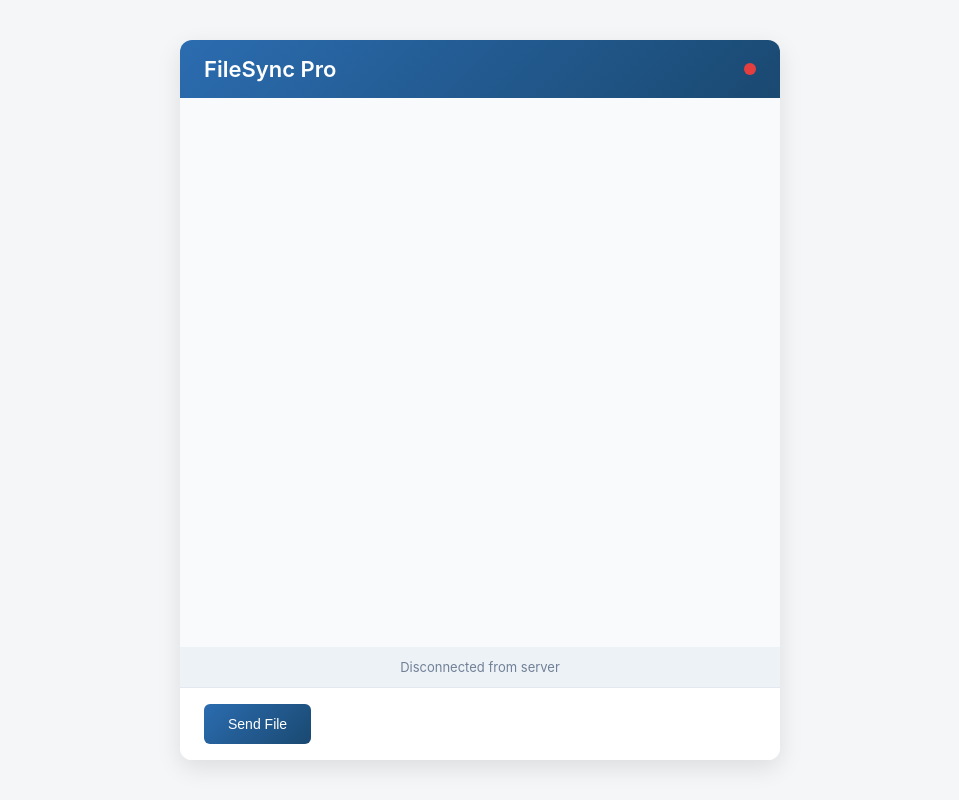
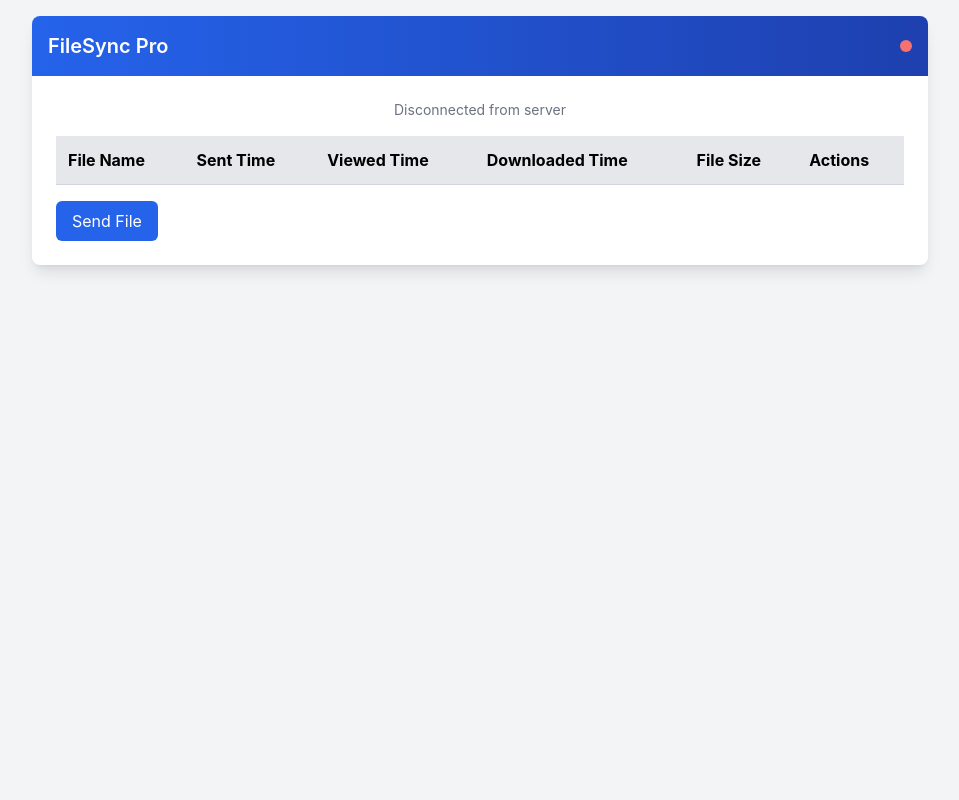
Before and after one commit to Nedlloyd1990/filesync-pro, a website: page index.html in a window 1280 px wide. Shown: the whole page, without its empty margins (160-1119 px from the left). Drawn offline with nearby package versions, Linux system fonts and the light colour scheme.

Commit message:
index.html

```diff
--- a/index.html
+++ b/index.html
@@ -4,188 +4,94 @@
     <meta charset="UTF-8">
     <meta name="viewport" content="width=device-width, initial-scale=1.0">
     <title>FileSync Pro</title>
+    <script src="https://cdn.tailwindcss.com"></script>
     <style>
         body {
             font-family: 'Inter', -apple-system, BlinkMacSystemFont, sans-serif;
-            margin: 0;
-            background-color: #f4f6f8;
-            display: flex;
-            justify-content: center;
-            align-items: center;
-            height: 100vh;
-            color: #2d3748;
         }
-
-        .container {
-            width: 100%;
-            max-width: 600px;
-            background-color: #ffffff;
-            box-shadow: 0 8px 24px rgba(0, 0, 0, 0.1);
-            border-radius: 12px;
-            overflow: hidden;
-            display: flex;
-            flex-direction: column;
-            height: 90vh;
+        .table-container {
+            max-height: calc(100vh - 200px);
+            overflow-y: auto;
         }
-
-        .header {
-            background: linear-gradient(135deg, #2b6cb0, #1a4971);
-            color: white;
-            padding: 16px 24px;
-            display: flex;
-            align-items: center;
-            justify-content: space-between;
-            font-size: 20px;
-            font-weight: 600;
+        th, td {
+            padding: 12px;
+            text-align: left;
         }
-
-        .header .logo {
-            font-size: 22px;
-        }
-
-        .header .status-dot {
-            width: 12px;
-            height: 12px;
-            background-color: #38a169;
-            border-radius: 50%;
-        }
-
-        .file-area {
-            flex: 1;
-            padding: 24px;
-            overflow-y: auto;
-            background-color: #f9fafb;
-        }
-
-        .file-message {
-            margin: 16px 0;
-            padding: 12px 16px;
-            border-radius: 8px;
-            max-width: 80%;
-            font-size: 14px;
-            line-height: 1.5;
-            display: flex;
-            align-items: center;
-            gap: 12px;
-            background-color: #ffffff;
-            border: 1px solid #e2e8f0;
+        .action-btn {
             transition: transform 0.2s ease;
         }
-
-        .file-message:hover {
-            transform: translateY(-2px);
-            box-shadow: 0 4px 12px rgba(0, 0, 0, 0.05);
-        }
-
-        .file-message.sent {
-            margin-left: auto;
-            background-color: #e6f0fa;
-            border-color: #bfdbfe;
-        }
-
-        .file-message.received {
-            margin-right: auto;
-        }
-
-        .file-link {
-            color: #2b6cb0;
-            text-decoration: none;
-            font-weight: 500;
-        }
-
-        .file-link:hover {
-            color: #1a4971;
-            text-decoration: underline;
-        }
-
-        .file-size {
-            color: #718096;
-            font-size: 12px;
-        }
-
-        .input-area {
-            padding: 16px 24px;
-            background-color: #ffffff;
-            border-top: 1px solid #e2e8f0;
-            display: flex;
-            align-items: center;
-            gap: 12px;
-        }
-
-        #fileInput {
-            display: none;
-        }
-
-        .file-btn {
-            background: linear-gradient(135deg, #2b6cb0, #1a4971);
-            color: white;
-            padding: 12px 24px;
-            border: none;
-            border-radius: 6px;
-            cursor: pointer;
-            font-size: 14px;
-            font-weight: 500;
-        }
-
-        .file-btn:hover {
-            transform: translateY(-2px);
-            box-shadow: 0 4px 12px rgba(43, 108, 176, 0.3);
-        }
-
-        #status {
-            padding: 12px;
-            text-align: center;
-            color: #718096;
-            font-size: 13px;
-            background-color: #edf2f7;
+        .action-btn:hover {
+            transform: translateY(-1px);
         }
     </style>
 </head>
-<body>
-    <div class="container">
-        <div class="header">
-            <span class="logo">FileSync Pro</span>
-            <span class="status-dot"></span>
+<body class="bg-gray-100">
+    <div class="container mx-auto max-w-4xl bg-white shadow-lg rounded-lg overflow-hidden m-4">
+        <div class="header bg-gradient-to-r from-blue-600 to-blue-800 text-white p-4 flex justify-between items-center">
+            <span class="text-xl font-semibold">FileSync Pro</span>
+            <span id="statusDot" class="w-3 h-3 rounded-full bg-green-400"></span>
         </div>
-        <div class="file-area" id="fileArea"></div>
-        <div id="status">Connecting to server...</div>
-        <div class="input-area">
-            <button class="file-btn" onclick="document.getElementById('fileInput').click()">Send File</button>
-            <input type="file" id="fileInput" onchange="sendFile()">
+        <div class="p-6">
+            <div id="status" class="text-center text-gray-500 text-sm mb-4">Connecting to server...</div>
+            <div class="table-container">
+                <table class="w-full table-auto border-collapse">
+                    <thead class="bg-gray-200 sticky top-0">
+                        <tr>
+                            <th class="border-b border-gray-300">File Name</th>
+                            <th class="border-b border-gray-300">Sent Time</th>
+                            <th class="border-b border-gray-300">Viewed Time</th>
+                            <th class="border-b border-gray-300">Downloaded Time</th>
+                            <th class="border-b border-gray-300">File Size</th>
+                            <th class="border-b border-gray-300">Actions</th>
+                        </tr>
+                    </thead>
+                    <tbody id="fileTable"></tbody>
+                </table>
+            </div>
+            <div class="input-area mt-4 flex items-center gap-4">
+                <button class="bg-blue-600 text-white px-4 py-2 rounded-md hover:bg-blue-700 action-btn" onclick="document.getElementById('fileInput').click()">Send File</button>
+                <input type="file" id="fileInput" class="hidden" onchange="sendFile()">
+            </div>
         </div>
     </div>
 
     <script>
-        const fileArea = document.getElementById('fileArea');
+        const fileTable = document.getElementById('fileTable');
         const fileInput = document.getElementById('fileInput');
         const status = document.getElementById('status');
-        const statusDot = document.querySelector('.status-dot');
+        const statusDot = document.getElementById('statusDot');
         let socket;
 
         function initSocket() {
-            // Replace with your Render URL after deployment (e.g., wss://filesync-pro.onrender.com)
-            socket = new WebSocket('wss://filesync-pro.onrender.com');;
+            // Replace with your Render URL (e.g., wss://filesync-pro.onrender.com)
+            socket = new WebSocket('wss://your-app-name.onrender.com');
             socket.onopen = () => {
                 status.textContent = 'Connected to server';
-                statusDot.style.backgroundColor = '#38a169';
+                statusDot.classList.remove('bg-red-400');
+                statusDot.classList.add('bg-green-400');
+                console.log('WebSocket connected');
             };
             socket.onmessage = (event) => {
                 try {
                     const data = JSON.parse(event.data);
-                    if (data.fileName && data.fileContent) {
+                    if (data.fileName && data.fileContent && data.sentTime) {
                         displayFileMessage(data, false);
                     }
                 } catch (error) {
                     console.error('Error parsing message:', error);
                 }
             };
-            socket.onclose = () => {
+            socket.onclose = (event) => {
                 status.textContent = 'Disconnected from server';
-                statusDot.style.backgroundColor = '#e53e3e';
+                statusDot.classList.remove('bg-green-400');
+                statusDot.classList.add('bg-red-400');
+                console.log('WebSocket closed:', event);
             };
-            socket.onerror = () => {
+            socket.onerror = (error) => {
                 status.textContent = 'Connection error';
-                statusDot.style.backgroundColor = '#e53e3e';
+                statusDot.classList.remove('bg-green-400');
+                statusDot.classList.add('bg-red-400');
+                console.error('WebSocket error:', error);
             };
         }
 
@@ -196,13 +102,19 @@
                 alert('Server not connected. Please wait or refresh.');
                 return;
             }
+            if (file.size > 5 * 1024 * 1024) {
+                alert('File too large. Max size is 5MB.');
+                return;
+            }
 
             const reader = new FileReader();
             reader.onload = (e) => {
+                const sentTime = new Date().toISOString();
                 const fileData = {
                     fileName: file.name,
                     fileSize: file.size,
-                    fileContent: e.target.result
+                    fileContent: e.target.result,
+                    sentTime: sentTime
                 };
                 socket.send(JSON.stringify(fileData));
                 displayFileMessage(fileData, true);
@@ -212,15 +124,32 @@
         }
 
         function displayFileMessage(data, isSent) {
-            const messageDiv = document.createElement('div');
-            messageDiv.classList.add('file-message', isSent ? 'sent' : 'received');
+            const row = document.createElement('tr');
             const sizeKB = (data.fileSize / 1024).toFixed(2);
-            messageDiv.innerHTML = `
-                <a href="${data.fileContent}" download="${data.fileName}" class="file-link">${data.fileName}</a>
-                <span class="file-size">(${sizeKB} KB)</span>
+            const viewedTime = new Date().toISOString();
+            let downloadedTime = '-';
+            row.innerHTML = `
+                <td class="border-b border-gray-200">${data.fileName}</td>
+                <td class="border-b border-gray-200">${new Date(data.sentTime).toLocaleString()}</td>
+                <td class="border-b border-gray-200">${new Date(viewedTime).toLocaleString()}</td>
+                <td class="border-b border-gray-200 downloaded-time">${downloadedTime}</td>
+                <td class="border-b border-gray-200">${sizeKB} KB</td>
+                <td class="border-b border-gray-200">
+                    <a href="${data.fileContent}" download="${data.fileName}" class="text-blue-600 hover:underline download-link">Download</a>
+                </td>
             `;
-            fileArea.appendChild(messageDiv);
-            fileArea.scrollTop = fileArea.scrollHeight;
+            fileTable.appendChild(row);
+
+            // Track download
+            const downloadLink = row.querySelector('.download-link');
+            downloadLink.addEventListener('click', () => {
+                const downloadCell = row.querySelector('.downloaded-time');
+                downloadedTime = new Date().toISOString();
+                downloadCell.textContent = new Date(downloadedTime).toLocaleString();
+            });
+
+            // Scroll to latest entry
+            fileTable.parentElement.scrollTop = fileTable.parentElement.scrollHeight;
         }
 
         initSocket();
```
